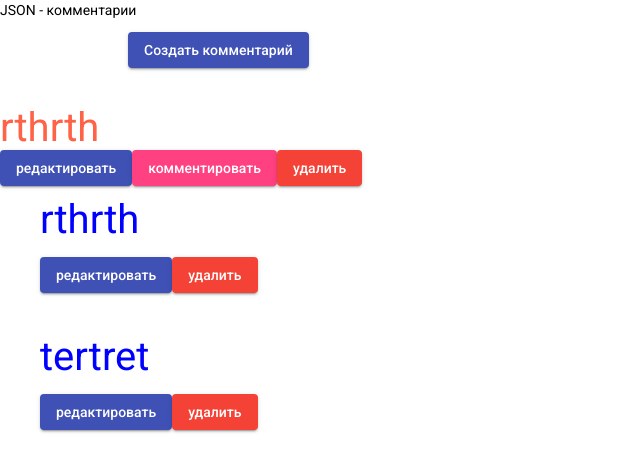
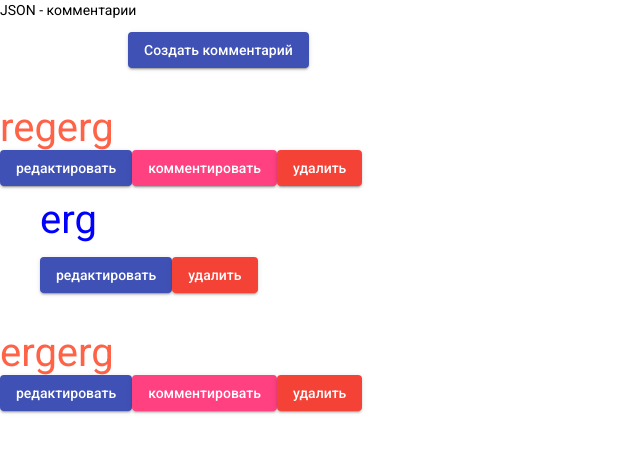
Before and after one commit to Gregtstu/angular-json-comments, an Angular app: page /comments in a window 1280 px wide. Shown: the top 472 px of the page, without its empty margins (0-640 px from the left). Built offline with nearby package versions, Linux system fonts and the light colour scheme; data requests are answered from the project's data file.

Commit message:
added remove newcomments

```diff
--- a/db.json
+++ b/db.json
@@ -1,24 +1,25 @@
 {
   "comments": [
     {
-      "id": "168.230",
-      "userName": "thrth",
-      "commentText": "rthrth",
-      "date": "2022-10-10T16:43:14.736Z",
+      "id": "40.357",
+      "userName": "gerd",
+      "commentText": "regerg",
+      "date": "2022-10-11T09:04:18.550Z",
       "child": [
         {
-          "id": "371.143",
-          "userName": "rthrth",
-          "commentText": "rthrth",
-          "date": "2022-10-10T16:43:18.487Z"
-        },
-        {
-          "id": "206.251",
-          "userName": "ertre",
-          "commentText": "tertret",
-          "date": "2022-10-10T16:45:53.967Z"
+          "id": "370.020",
+          "userName": "rgerg",
+          "commentText": "erg",
+          "date": "2022-10-11T09:04:21.110Z"
         }
       ]
+    },
+    {
+      "id": "78.783",
+      "userName": "ergreg",
+      "commentText": "ergerg",
+      "date": "2022-10-11T09:04:24.014Z",
+      "child": []
     }
   ]
 }
--- a/src/app/comments/components/comment/comment.component.html
+++ b/src/app/comments/components/comment/comment.component.html
@@ -45,13 +45,6 @@
       </button>
     </form>
   </div>
-  <ul class="comment__child child" *ngFor="let childrens of comment.child">
-    <li class="child__item">{{childrens.commentText}}
-      <div class="child__btns btns">
-        <button mat-raised-button color="primary" (click)="updateNewComment(childrens.id)">редактировать</button>
-        <button mat-raised-button color="warn">удалить</button>
-      </div>
-    </li>
   <form
     class="comment-form__form forma"
     [formGroup]="formaThree"
@@ -69,5 +62,13 @@
     >создать комментарий
     </button>
   </form>
+  <ul class="comment__child child" *ngFor="let childrens of comment.child">
+
+    <li class="child__item">{{childrens.commentText}}
+      <div class="child__btns btns">
+        <button mat-raised-button color="primary" (click)="updateNewComment(childrens.id)">редактировать</button>
+        <button mat-raised-button color="warn" (click)="deleteNewComment(comment.id, childrens.id)">удалить</button>
+      </div>
+    </li>
   </ul>
 </section>
--- a/src/app/comments/components/comment/comment.component.ts
+++ b/src/app/comments/components/comment/comment.component.ts
@@ -1,6 +1,8 @@
 import {Component, EventEmitter, Input, OnInit, Output} from '@angular/core';
 import {CommentsServiceService} from "../../settings/services/comments-service.service";
 import {FormBuilder, FormGroup, Validators} from "@angular/forms";
+
+
 
 @Component({
   selector: 'app-comment',
@@ -10,27 +12,31 @@ import {FormBuilder, FormGroup, Validators} from "@angular/forms";
 export class CommentComponent implements OnInit {
   @Input() comment!: any;
   @Input() child!: any;
-  @Output() emitCommentId!:EventEmitter<any>;
-  @Output() emitUpdateCommentId!:EventEmitter<any>;
-  @Output() emitCommentingNewComment!:EventEmitter<any>;
-  @Output() emitUpdateCommentCommentText!:EventEmitter<any>;
-  @Output() emitCommentingCommentId!:EventEmitter<any>;
+  @Output() emitCommentId!: EventEmitter<any>;
+  @Output() emitUpdateCommentId!: EventEmitter<any>;
+  @Output() emitCommentingNewComment!: EventEmitter<any>;
+  @Output() emitUpdateCommentCommentText!: EventEmitter<any>;
+  @Output() emitCommentingCommentId!: EventEmitter<any>;
+  @Output() emitNewChild!: EventEmitter<any>;
+  @Output() emitNewChildId!: EventEmitter<any>;
   public forma!: FormGroup;
   public formaTwo!: FormGroup;
   public disabledFlag: boolean;
   public disabledFlagTwo: boolean;
   public disabledFlagThree: boolean;
-  public commentId!:string;
-  public childCommentId!:string;
+  public commentId!: string;
+  public childCommentId!: string;
   public formaThree!: FormGroup;
-  @Input() valueNewComment!:string;
+  public newCommentvalue!: any;
 
-  constructor(private formBuild:FormBuilder, private commentServ:CommentsServiceService) {
+  constructor(private formBuild: FormBuilder, private commentServ: CommentsServiceService) {
     this.emitCommentId = new EventEmitter<any>();
     this.emitUpdateCommentId = new EventEmitter<any>();
     this.emitUpdateCommentCommentText = new EventEmitter<any>();
     this.emitCommentingCommentId = new EventEmitter<any>();
     this.emitCommentingNewComment = new EventEmitter<any>();
+    this.emitNewChild = new EventEmitter<any>();
+    this.emitNewChildId = new EventEmitter<any>();
     this.disabledFlag = false;
     this.disabledFlagTwo = false;
     this.disabledFlagThree = false;
@@ -38,20 +44,23 @@ export class CommentComponent implements OnInit {
 
   ngOnInit(): void {
     this.forma = this.formBuild.group({
-      commentText:[this.comment.commentText]
+      commentText: [this.comment.commentText]
     });
     this.formaTwo = this.formBuild.group({
-      userName:[null, Validators.required],
-      commentText:[null, Validators.required],
+      userName: [null, Validators.required],
+      commentText: [null, Validators.required],
     });
+    this.child.forEach((item: any) => {
+      this.newCommentvalue = item.commentText;
+
+    })
     this.formaThree = this.formBuild.group({
-      commentText:[this.valueNewComment],
+      commentText: [this.newCommentvalue],
     });
-
   }
 
 
-  deleteComment(id:string) {
+  deleteComment(id: string) {
     this.emitCommentId.emit(id);
   }
 
@@ -61,25 +70,24 @@ export class CommentComponent implements OnInit {
   }
 
 
-
   submit() {
-    const obj = {commentText:this.forma.value.commentText}
+    const obj = {commentText: this.forma.value.commentText}
     this.emitUpdateCommentCommentText.emit(obj);
     this.emitUpdateCommentId.emit(this.commentId);
   }
 
-  comentig(id:string) {
+  comentig(id: string) {
     this.emitCommentingCommentId.emit(id);
     this.disabledFlagTwo = true
     this.childCommentId = id;
   }
 
   childComment() {
-    const randomId = ( (Math.random() * 428).toFixed(3) );
-    const obj:any ={
+    const randomId = ((Math.random() * 428).toFixed(3));
+    const obj: any = {
       id: randomId,
-      userName:this.formaTwo.value.userName,
-      commentText:this.formaTwo.value.commentText,
+      userName: this.formaTwo.value.userName,
+      commentText: this.formaTwo.value.commentText,
       date: new Date().toISOString(),
     }
     this.child.push(obj);
@@ -90,11 +98,15 @@ export class CommentComponent implements OnInit {
   }
 
   childCommentEdit() {
-    console.log(this.formaThree.value)
+
   }
 
-  updateNewComment(id:any) {
-    this.disabledFlagThree = true;
-    console.log(id)
+  updateNewComment(id: any) {
+    this.disabledFlagThree = true
+  }
+
+  deleteNewComment(id:string, id2:string) {
+    this.emitNewChildId.emit(id);
+    this.emitNewChild.emit(id2);
   }
 }
--- a/src/app/comments/components/comments/comments.component.html
+++ b/src/app/comments/components/comments/comments.component.html
@@ -5,6 +5,8 @@
   <app-comment *ngFor="let comment of mainComments"
                [comment]="comment"
                [child]="comment.child"
+                (emitNewChild)="getNewChild($event)"
+               (emitNewChildId)="getChildId($event)"
                (emitCommentId)="deleteComment($event)"
                (emitUpdateCommentId)="udateCommentText($event)"
                (emitUpdateCommentCommentText)="udateCommentObj($event)"
--- a/src/app/comments/components/comments/comments.component.ts
+++ b/src/app/comments/components/comments/comments.component.ts
@@ -9,7 +9,9 @@ import {CommentsServiceService} from "../../settings/services/comments-service.s
 })
 export class CommentsComponent implements OnInit {
   public mainComments!: any[];
+  public childComments!: any[];
   public ommentObj!: any;
+  public childId!: any;
   public id!: string;
 
   constructor(private commentServ: CommentsServiceService) {
@@ -88,5 +90,25 @@ export class CommentsComponent implements OnInit {
         }
       })
   }
+  getChildId(childId: any) {
+    this.childId = childId;
+  }
+
+  getNewChild(childId: any) {
+    const obj = {child:[]};
+    this.mainComments.map(item => {
+      item.child = item.child.filter((elem:any) => elem.id != childId);
+      obj.child = item.child;
+    });
+   this.commentServ.updateComment(this.childId, obj)
+     .subscribe({
+       next:(res)=> {
+         console.log(res);
+       },
+       error:(err)=> {
+         this.getComments();
+       }
+     })
+  }
 
 }
--- a/src/app/comments/settings/services/comments-service.service.ts
+++ b/src/app/comments/settings/services/comments-service.service.ts
@@ -22,6 +22,7 @@ export class CommentsServiceService {
     return this.http.delete<any>(`http://localhost:3000/comments/${id}`);
   }
 
+
   updateComment(id: string, obj: any): Observable<any> {
     return this.http.patch<any>(`http://localhost:3000/comments/${id}`, obj);
   }
@@ -29,4 +30,6 @@ export class CommentsServiceService {
   commentingComment(id: string, obj: any): Observable<any> {
     return this.http.patch<any>(`http://localhost:3000/comments/${id}`, {child:obj});
   }
+
+
 }
```
Lines whose indentation alone changed are shown as unchanged.
